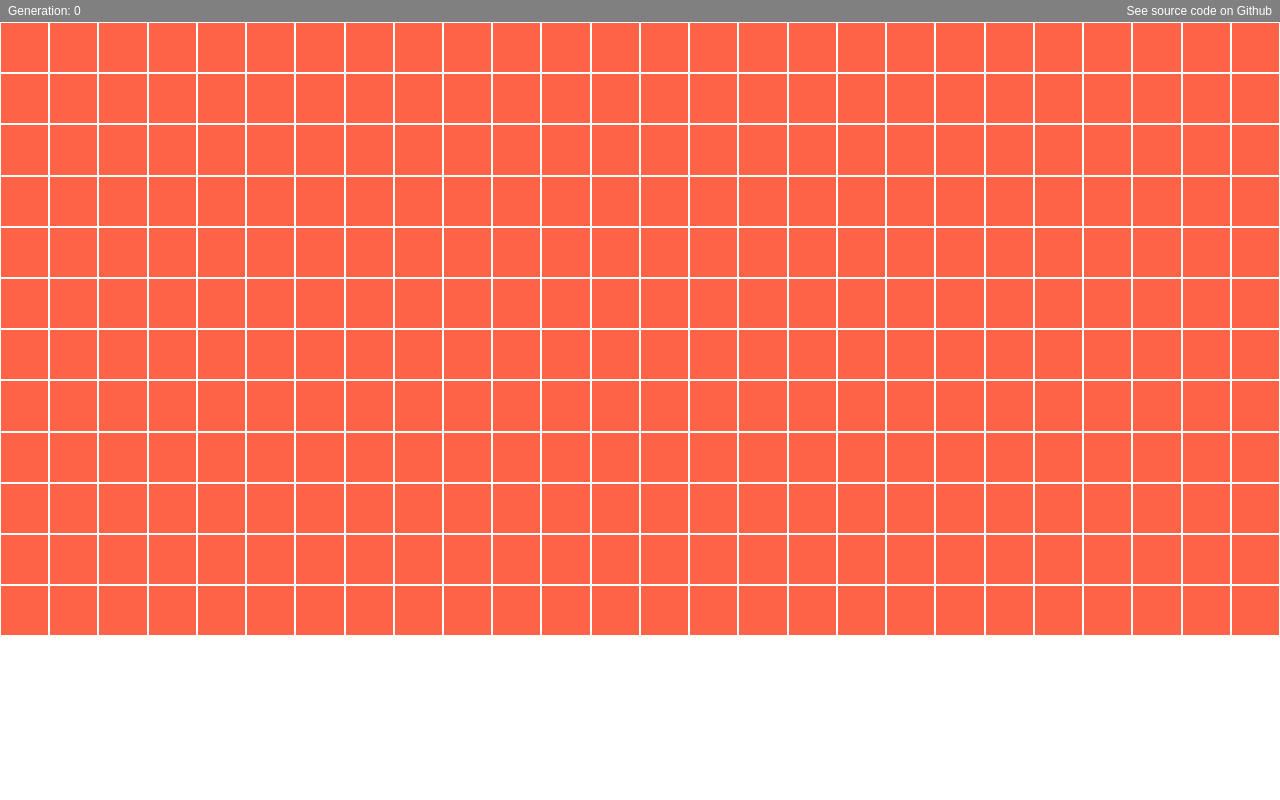
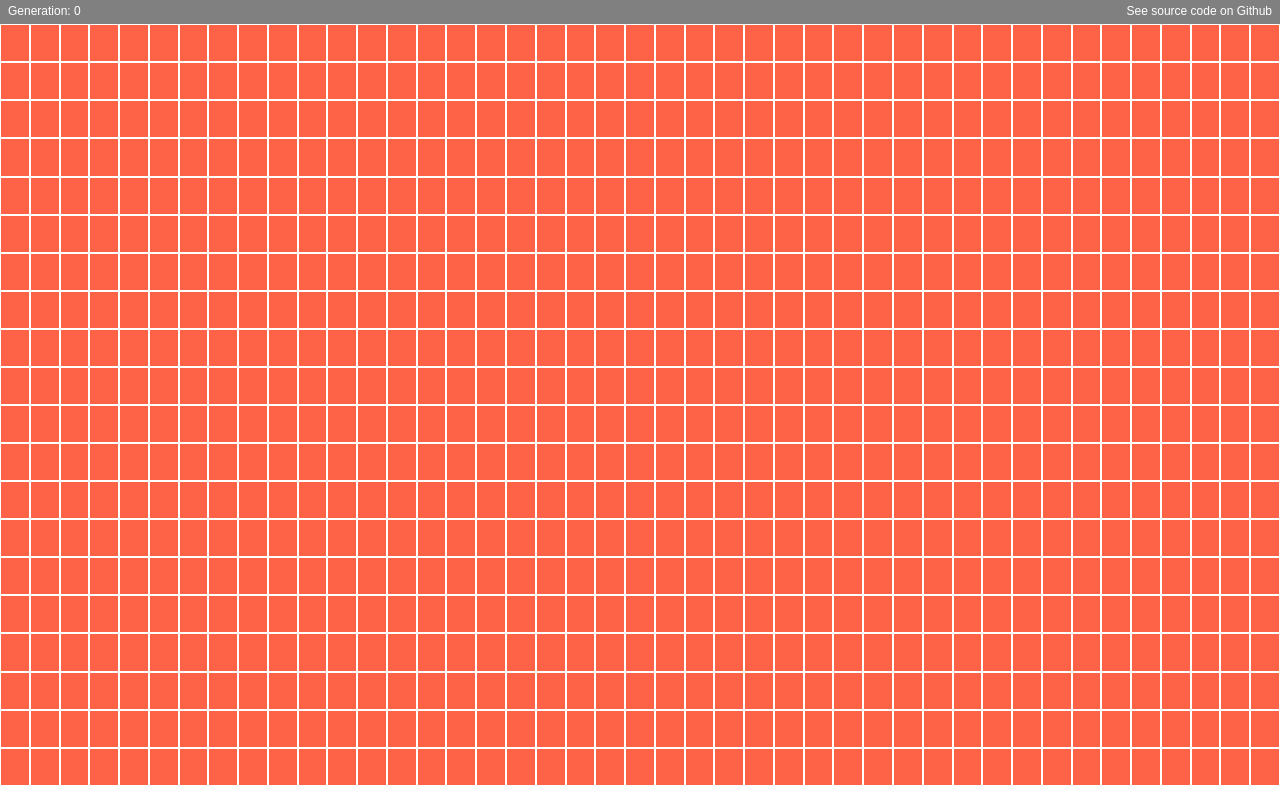
Before and after one commit to gurugu-fcc-projects/FCC_game_of_life, a React (Create React App) app: page / in a window 1280 px wide. Built offline with nearby package versions, Linux system fonts and the light colour scheme.

Commit message:
Some attempts to create gameboard with dynamic square-by-square size

```diff
--- a/src/components/App.js
+++ b/src/components/App.js
@@ -9,17 +9,37 @@ import Interface from "./Interface";
 import * as actions from "../actions";
 
 class App extends Component {
+  componentDidMount() {
+    const windowHeight = window.innerHeight;
+    const windowWidth = window.innerWidth;
+    const maxSquaresH = Math.trunc(windowWidth / 38);
+    const squareSide = windowWidth / maxSquaresH;
+    const avaiableWindowHeight = windowHeight - 22;
+    const maxSquaresV = Math.trunc(avaiableWindowHeight / squareSide);
+    const verticalSpaceLeft = avaiableWindowHeight - maxSquaresV * squareSide;
+
+    document.querySelector(
+      ".status-bar"
+    ).style.paddingBottom = `${verticalSpaceLeft + 4}px`;
+
+    console.log("window.innerHeight", windowHeight);
+    console.log("window.innerWidth", windowWidth);
+    console.log("max horizontal squares", maxSquaresH);
+    console.log("square side size", squareSide);
+    console.log("available window height", avaiableWindowHeight);
+    console.log("max vertical squares", maxSquaresV);
+    console.log("vertical space left", verticalSpaceLeft);
+  }
+
   handleMouseUp = () => {
     this.props.dragMouse(false);
   };
 
   render() {
     const { isPlaying } = this.props;
-    console.log("window.innerHeight", window.innerHeight);
-    console.log("window.innerWidth", window.innerWidth);
 
     return (
-      <div className="App" onMouseUp={this.handleMouseUp}>
+      <div className="app" onMouseUp={this.handleMouseUp}>
         <StatusBar />
         {isPlaying && <GameEngine />}
         <Gameboard />
--- a/src/components/Gameboard.js
+++ b/src/components/Gameboard.js
@@ -61,7 +61,7 @@ class Gameboard extends Component {
 
   render() {
     return (
-      <div className="gameboard__small">{this.createGameboard(26, 12)}</div>
+      <div className="gameboard__small">{this.createGameboard(43, 20)}</div>
       // <table
       //   className="test-table"
       //   onMouseDown={this.handleMouseDown}
--- a/src/reducers/gameboard.js
+++ b/src/reducers/gameboard.js
@@ -1,7 +1,7 @@
 import { POPULATE_GAMEBOARD, TOGGLE_CELL, RUN_GAME } from "../actions/types";
 import { populateGameboard } from "../utils/populateGameboard";
 
-export default function(state = populateGameboard(30), action) {
+export default function(state = populateGameboard(45), action) {
   switch (action.type) {
     case POPULATE_GAMEBOARD:
       return populateGameboard(action.payload);
--- a/src/scss/partials/_app.scss
+++ b/src/scss/partials/_app.scss
@@ -1,3 +1,7 @@
-.App {
+html {
+  height: 100vh;
+}
+
+.app {
   text-align: center;
 }
--- a/src/scss/partials/_gameboard.scss
+++ b/src/scss/partials/_gameboard.scss
@@ -1,10 +1,10 @@
 .gameboard {
   &__small {
     display: grid;
-    grid: repeat(12, 4vw) / auto-flow;
+    grid: repeat(20, 38.09px) / auto-flow;
     .row {
       display: grid;
-      grid: repeat(1, 4vw) / auto-flow;
+      grid: repeat(1, 38.09px) / auto-flow;
       .square {
         margin: 1px;
         background: tomato;
```
